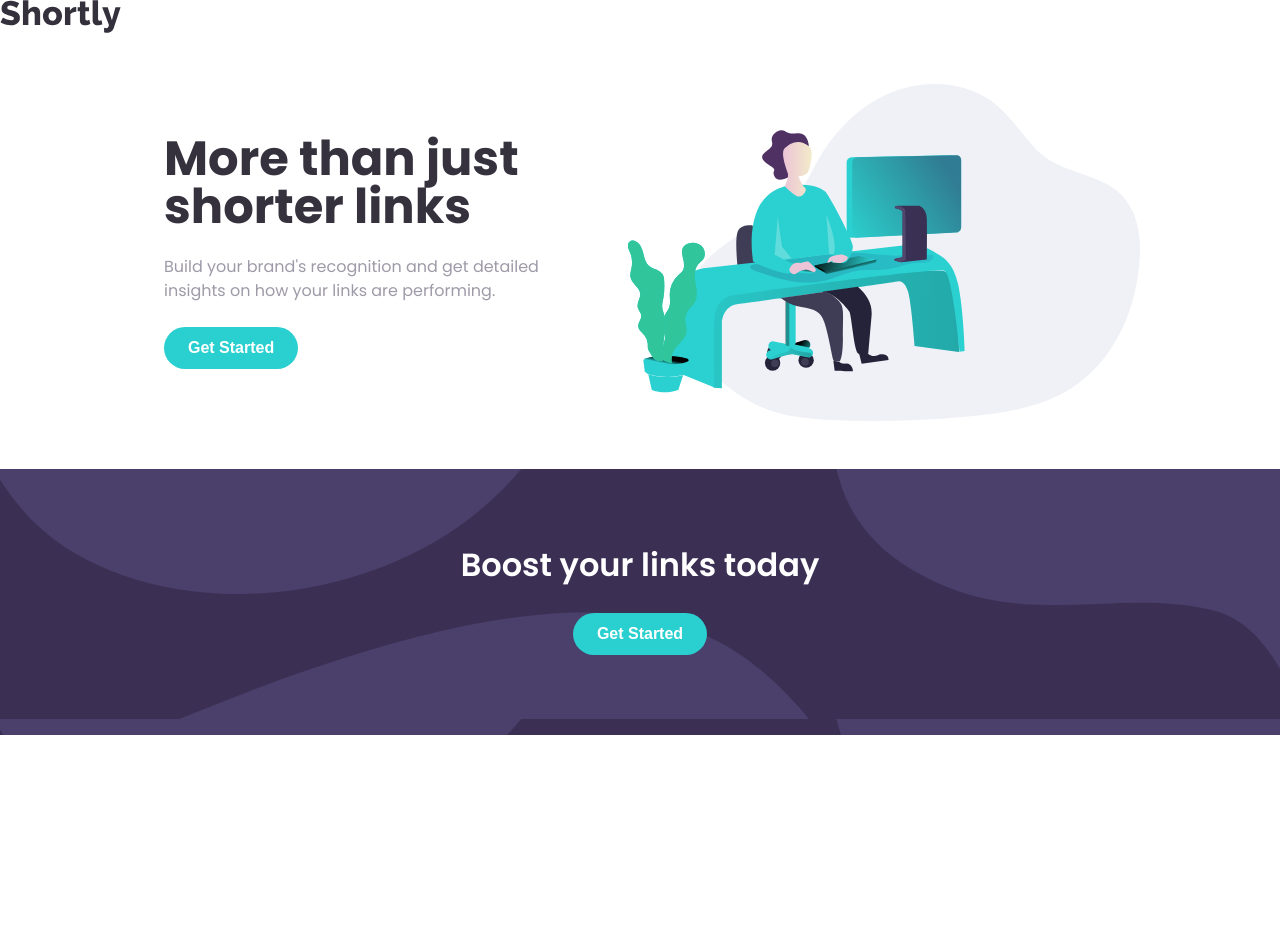
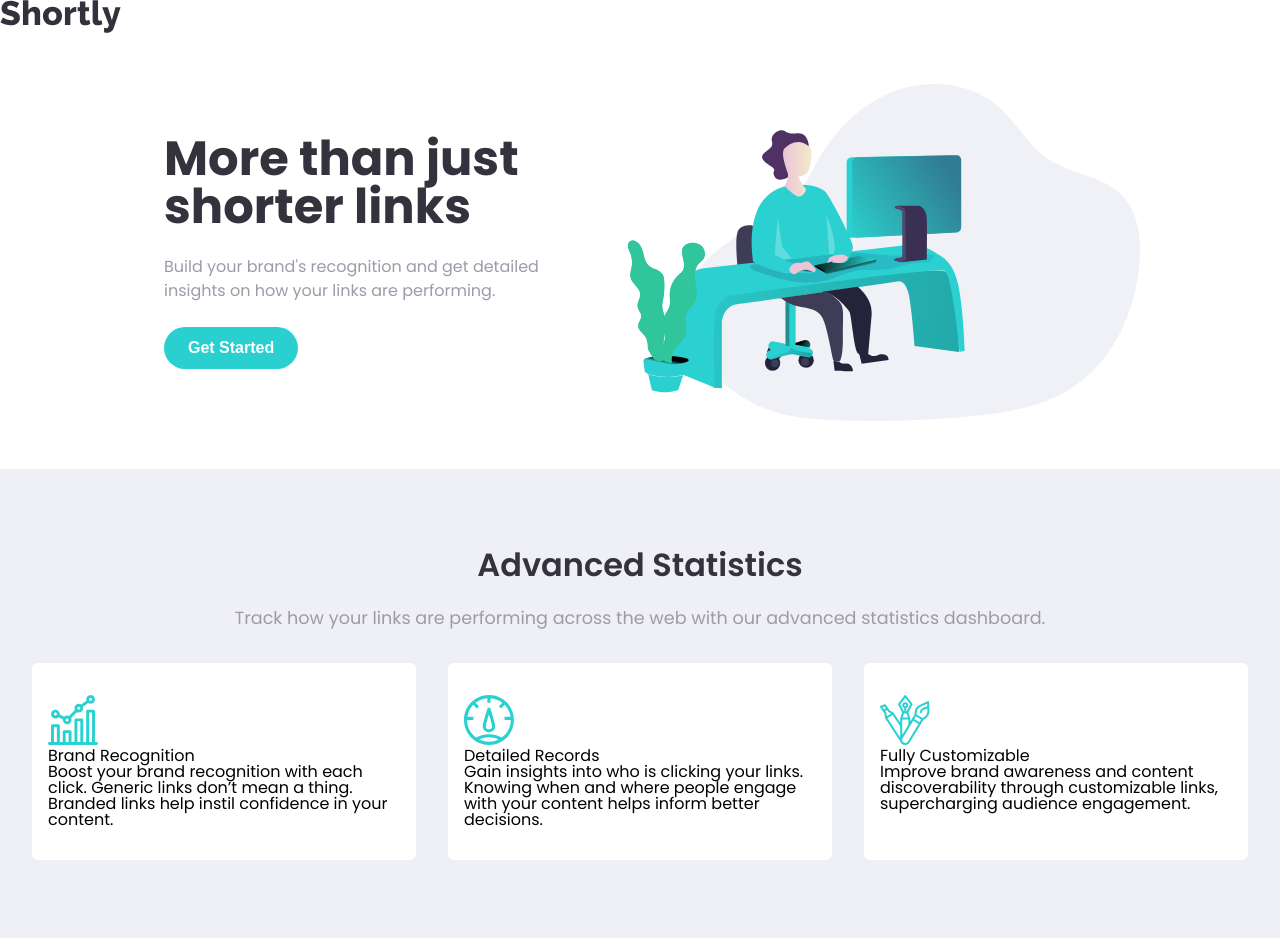
Before and after one commit to smh1988-2/fem-shortly, a Next.js app: page / in a window 1280 px wide. Shown: the top 938 px of the page. Before the commit the page ends 800 px from the top, so only its background shows below. Built offline with nearby package versions, Linux system fonts and the light colour scheme.

Commit message:
basic card content and styles

```diff
--- a/app/globals.css
+++ b/app/globals.css
@@ -133,13 +133,16 @@ table {
   --cyan-hover: hsl(180, 66%, 49%, .8);
   --dark-violet: hsl(257, 27%, 26%);
   --red: hsl(0, 87%, 67%);
-  --gray: hsl(0, 0%, 75%);
+  --gray: hsl(231, 28%, 95%);
   --grayish-violet: hsl(257, 7%, 63%);
   --dark-blue: hsl(255, 11%, 22%);
   --very-dark-violet: hsl(260, 8%, 14%);
 
   --white: #fff;
   --black: #000;
+
+  --section-heading: 2rem;
+  --body-text: 1.1rem;
 
   --hover-time: 300ms;
   --hover-type: ease
--- a/app/page.tsx
+++ b/app/page.tsx
@@ -1,3 +1,4 @@
+import CardDeck from "./src/CardDeck/CardDeck";
 import ConversionPanel from "./src/ConversionPanel/ConversionPanel";
 import Hero from "./src/Hero/Hero";
 import NavBar from "./src/NavBar/NavBar";
@@ -7,6 +8,7 @@ export default function Home() {
     <main>
       <NavBar />
       <Hero />
+      <CardDeck />
       <ConversionPanel content={"Boost your links today"} />
     </main>
   );
--- /dev/null
+++ b/app/src/CardDeck/Card/Card.tsx
@@ -0,0 +1,18 @@
+import React from "react";
+import Image from "next/image";
+
+import styles from "./styles.module.css"
+
+function Card({ ...props }) {
+
+    console.log("icon", props.icon)
+  return (
+    <div className={styles.card}>
+      <Image src={props.icon.src} alt="" width={50} height={50} />
+      <h3>{props.title}</h3>
+      <p>{props.content}</p>
+    </div>
+  );
+}
+
+export default Card;
--- /dev/null
+++ b/app/src/CardDeck/Card/styles.module.css
@@ -0,0 +1,5 @@
+.card {
+    background-color: var(--white);
+    border-radius: 6px;
+    padding: 2rem 1rem;
+}
--- /dev/null
+++ b/app/src/CardDeck/CardDeck.tsx
@@ -0,0 +1,58 @@
+import React from "react";
+import Card from "./Card/Card";
+
+import styles from "./styles.module.css";
+
+import brandIcon from "../../../public/images/icon-brand-recognition.svg";
+import detailedRecords from "../../../public/images/icon-detailed-records.svg";
+import fullyCustomizable from "../../../public/images/icon-fully-customizable.svg";
+
+function CardDeck() {
+  const cardContent = [
+    {
+      title: "Brand Recognition",
+      content:
+        "Boost your brand recognition with each click. Generic links don’t mean a thing. Branded links help instil confidence in your content.",
+      icon: { ...brandIcon },
+    },
+    {
+      title: "Detailed Records",
+      content:
+        "Gain insights into who is clicking your links. Knowing when and where people engage with your content helps inform better decisions.",
+      icon: { ...detailedRecords },
+    },
+    {
+      title: "Fully Customizable",
+      content:
+        "Improve brand awareness and content discoverability through customizable links, supercharging audience engagement.",
+      icon: { ...fullyCustomizable },
+    },
+  ];
+
+  return (
+    <section className={styles.cardDeckContainer}>
+      <div className={styles.cardDeckTextContainer}>
+        <h2>Advanced Statistics</h2>
+        <p>
+          Track how your links are performing across the web with our advanced
+          statistics dashboard.
+        </p>
+      </div>
+
+      <div className={styles.cardContainer}>
+        {cardContent.map((card) => {
+          return (
+            <Card
+              title={card.title}
+              key={card.title}
+              content={card.content}
+              icon={card.icon}
+            />
+          );
+        })}
+      </div>
+    </section>
+  );
+}
+
+export default CardDeck;
--- /dev/null
+++ b/app/src/CardDeck/styles.module.css
@@ -0,0 +1,37 @@
+.cardDeckContainer {
+  display: flex;
+  flex-direction: column;
+  gap: 2rem;
+  background-color: var(--gray);
+  padding: 5rem 2rem;
+}
+
+.cardDeckTextContainer {
+  text-align: center;
+  display: flex;
+  flex-direction: column;
+  gap: 1.5rem;
+}
+
+.cardDeckTextContainer h2 {
+  font-size: var(--section-heading);
+  font-weight: 600;
+  color: var(--dark-blue);
+}
+
+.cardDeckTextContainer p {
+  font-size: var(--body-text);
+  color: var(--grayish-violet);
+  line-height: 1.5;
+}
+
+.cardContainer {
+  display: grid;
+  gap: 2rem;
+}
+
+@media screen and (min-width: 992px) {
+  .cardContainer {
+    grid-template-columns: repeat(3, 1fr);
+  }
+}
--- a/app/src/ConversionPanel/styles.module.css
+++ b/app/src/ConversionPanel/styles.module.css
@@ -6,11 +6,11 @@
     align-items: center;
     justify-content: center;
     gap: 32px;
-    padding: 5rem 2rem
+    padding: 5rem 2rem;
 }
 
 .conversionPanel h1 {
-    font-size: 2rem;
+    font-size: var(--section-heading);
     font-weight: 600;
     color: var(--white)
 }
```
